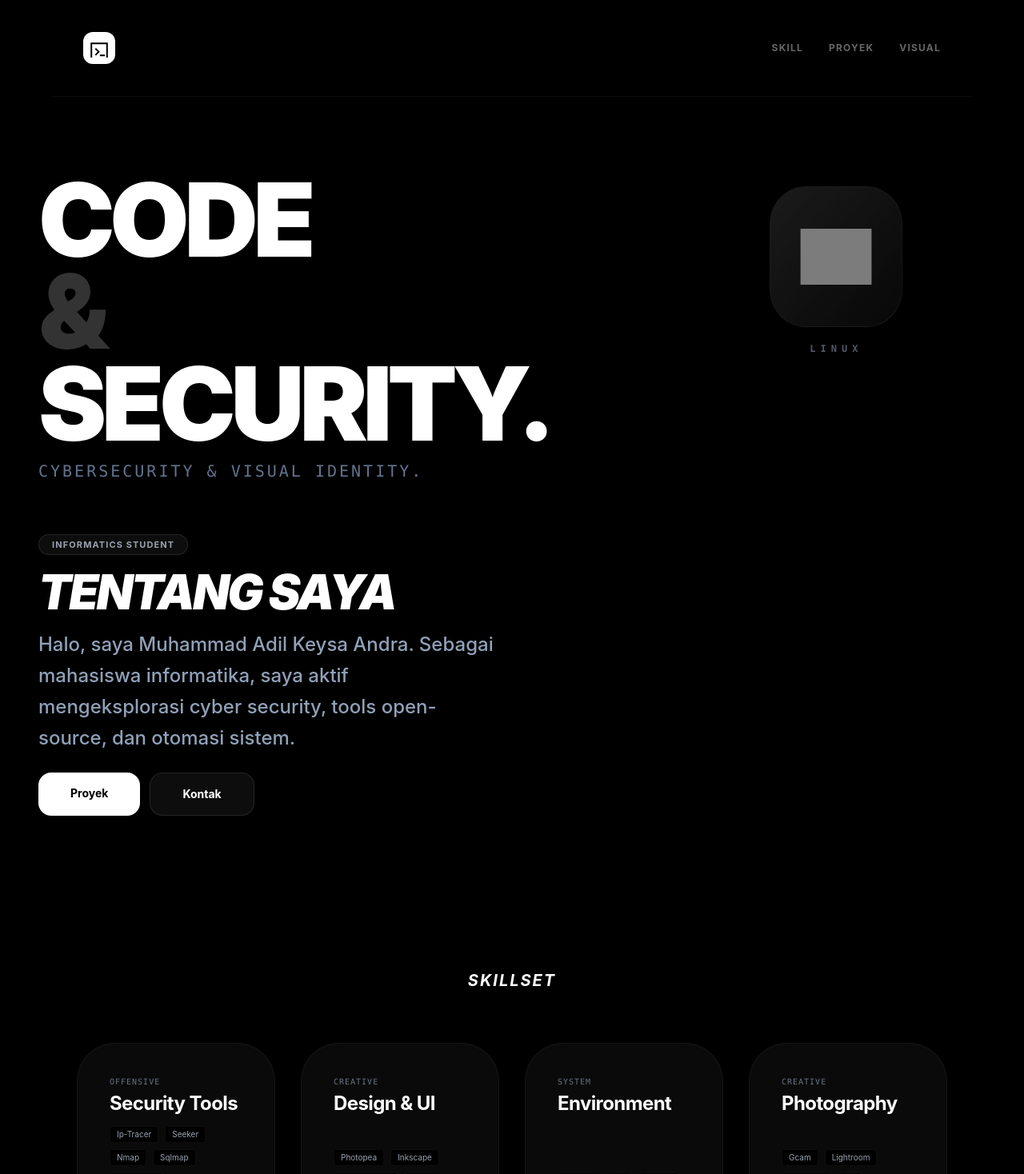
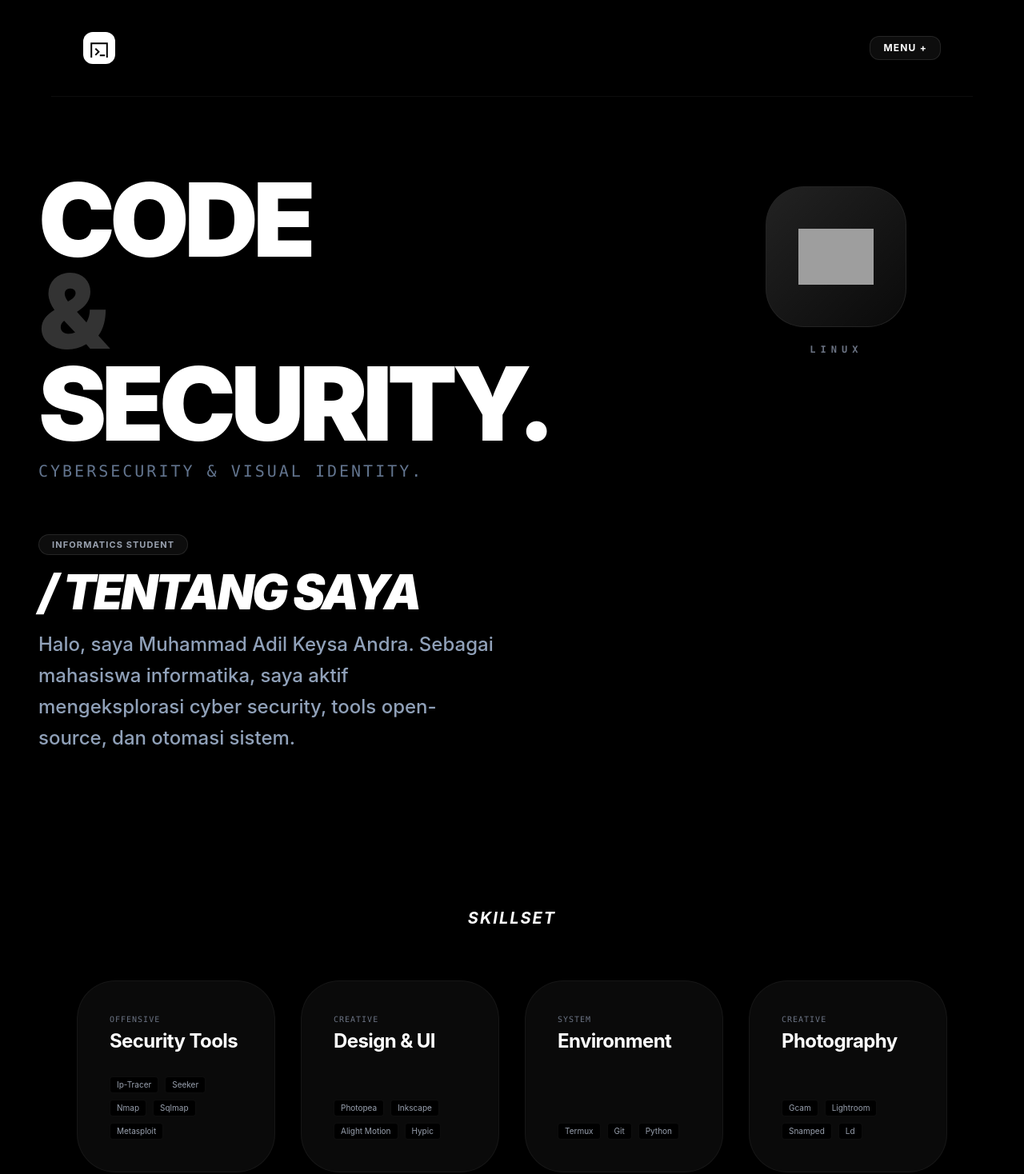
Before and after one commit to ndrmeda-s/porto, a React (Vite) app: page / in a window 1280 px wide. Shown: the top 1468 px of the page at 80% size. Built offline with nearby package versions, Linux system fonts and the light colour scheme; grey boxes are pictures that could not be loaded.

Commit message:
ubah bagian navbar

```diff
--- a/src/App.jsx
+++ b/src/App.jsx
@@ -15,6 +15,8 @@ const RectangleReveal = ({ children }) => (
 
 function App() {
   const [index, setIndex] = useState(0)
+  // State untuk kontrol buka-tutup menu navbar
+  const [menuOpen, setMenuOpen] = useState(false)
 
   const logos = [
     {
@@ -34,24 +36,46 @@ function App() {
   return (
     <div className="min-h-screen bg-[#000000] text-slate-300 font-sans selection:bg-white/20 overflow-x-hidden">
 
-      {/* --- 1. NAV BAR --- */}
+      {/* --- 1. NAV BAR WITH INTERACTIVE DROPDOWN MENU --- */}
       <nav className="p-4 md:p-10 flex justify-between items-center max-w-6xl mx-auto border-b border-white/5 bg-[#000000]/80 backdrop-blur-md sticky top-0 z-50">
+        {/* Logo Favicon */}
         <div className="w-8 h-8 md:w-10 md:h-10 bg-white rounded-xl flex items-center justify-center group cursor-pointer overflow-hidden">
           <svg viewBox="0 0 24 24" className="w-4 h-4 md:w-6 md:h-6" fill="black">
             <path d="M1.2 5.2h21.6v21.6H1.2V5.2zm2 2v17.6h17.6V7.2H3.2zm4.8 4.8l4.8 4.8-4.8 4.8-1.4-1.4 3.4-3.4-3.4-3.4 1.4-1.4zm4.8 8.2h6.4v2H12.8v-2z" />
           </svg>
         </div>
-        <div className="flex gap-4 md:gap-8 text-[9px] md:text-xs font-bold uppercase tracking-widest text-white/40">
-          <a href="#skill" className="hover:text-white transition-colors">Skill</a>
-          <a href="#proyek" className="hover:text-white transition-colors">Proyek</a>
-          <a href="#gallery" className="hover:text-white transition-colors">Visual</a>
+
+        {/* Single Toggled Menu Button */}
+        <div className="relative">
+          <button
+            onClick={() => setMenuOpen(!menuOpen)}
+            className="px-4 py-1.5 bg-white/5 border border-white/10 rounded-xl text-[10px] md:text-xs font-bold uppercase tracking-widest text-white hover:bg-white/10 transition-all active:scale-95"
+          >
+            {menuOpen ? 'Close —' : 'Menu +'}
+          </button>
+
+          {/* Menu Dropdown Overlay */}
+          <AnimatePresence>
+            {menuOpen && (
+              <motion.div
+                initial={{ opacity: 0, y: -10 }}
+                animate={{ opacity: 1, y: 0 }}
+                exit={{ opacity: 0, y: -10 }}
+                className="absolute right-0 mt-3 w-40 bg-[#0a0a0a] border border-white/10 rounded-2xl p-4 shadow-2xl flex flex-col gap-3 z-50 text-right md:text-left"
+              >
+                <a href="#skill" onClick={() => setMenuOpen(false)} className="text-[10px] md:text-xs font-bold uppercase tracking-widest text-white/60 hover:text-white transition-colors">Skill</a>
+                <a href="#proyek" onClick={() => setMenuOpen(false)} className="text-[10px] md:text-xs font-bold uppercase tracking-widest text-white/60 hover:text-white transition-colors">Proyek</a>
+                <a href="#gallery" onClick={() => setMenuOpen(false)} className="text-[10px] md:text-xs font-bold uppercase tracking-widest text-white/60 hover:text-white transition-colors">Visual</a>
+                <a href="#kontak" onClick={() => setMenuOpen(false)} className="text-[10px] md:text-xs font-bold uppercase tracking-widest text-white/60 hover:text-white transition-colors">Kontak</a>
+              </motion.div>
+            )}
+          </AnimatePresence>
         </div>
       </nav>
 
-      {/* --- 2. HERO SECTION (FIXED GRID SYNTAX) --- */}
+      {/* --- 2. HERO SECTION --- */}
       <section className="px-4 md:px-12 py-12 md:py-24 min-h-[85vh] flex flex-col justify-center bg-[#000000]">
         <RectangleReveal>
-          {/* DISINI KUNCINYA LE: Koma diganti spasi [_] biar grid kanan-kiri aktif sempurna */}
           <div className="grid grid-cols-[1.8fr_1fr] md:grid-cols-[2fr_1fr] gap-4 md:gap-16 items-start max-w-7xl mx-auto w-full">
 
             {/* KONTEN KIRI (HEADLINE & TENTANG SAYA) */}
@@ -69,24 +93,15 @@ function App() {
                 </p>
               </div>
 
-              {/* Tentang Saya */}
+              {/* Tentang Saya (Tombol Bawah Sudah Dihapus Bersih) */}
               <div id="tentang" className="text-left space-y-4 max-w-xl">
                 <div className="inline-block px-2.5 py-0.5 md:px-4 md:py-1 rounded-full bg-white/5 border border-white/10 text-gray-400 text-[8px] md:text-[11px] font-bold uppercase tracking-widest">
                   Informatics Student
                 </div>
-                <h2 className="text-lg sm:text-4xl md:text-6xl font-black text-white uppercase tracking-tighter italic">Tentang Saya</h2>
+                <h2 className="text-lg sm:text-4xl md:text-6xl font-black text-white uppercase tracking-tighter italic">/ Tentang Saya</h2>
                 <p className="text-slate-400 text-[11px] sm:text-lg md:text-2xl leading-relaxed font-medium">
                   Halo, saya Muhammad Adil Keysa Andra. Sebagai mahasiswa informatika, saya aktif mengeksplorasi cyber security, tools open-source, dan otomasi sistem.
                 </p>
-
-                <div className="flex gap-3 pt-2">
-                  <a href="#proyek" className="px-4 py-2 md:px-10 md:py-4 bg-white text-black font-bold rounded-xl md:rounded-2xl text-[10px] md:text-sm active:scale-95 transition-all text-center">
-                    Proyek
-                  </a>
-                  <button className="px-4 py-2 md:px-10 md:py-4 bg-white/5 text-white font-bold rounded-xl md:rounded-2xl border border-white/10 text-[10px] md:text-sm active:scale-95 transition-all">
-                    Kontak
-                  </button>
-                </div>
               </div>
 
             </div>
@@ -136,7 +151,7 @@ function App() {
         </RectangleReveal>
       </section>
 
-      {/* --- 3. SKILLSET --- */}
+      {/* --- 3. SKILLSET (FIXED ALIGNMENT BUG WITH MT-AUTO) --- */}
       <section id="skill" className="px-4 md:px-8 py-24 max-w-6xl mx-auto scroll-mt-20">
         <RectangleReveal>
           <h2 className="text-xl font-bold text-white mb-16 text-center uppercase tracking-widest italic">Skillset</h2>
@@ -147,12 +162,13 @@ function App() {
               { cat: "System", title: "Environment", items: ['Termux', 'Git', 'Python'] },
               { cat: "Creative", title: "Photography", items: ['Gcam', 'Lightroom', 'Snamped', 'Ld'] }
             ].map((skill, i) => (
-              <div key={i} className="p-4 md:p-10 bg-[#0a0a0a] border border-white/5 rounded-2xl md:rounded-[3rem] flex flex-col justify-between h-full">
+              <div key={i} className="p-4 md:p-10 bg-[#0a0a0a] border border-white/5 rounded-2xl md:rounded-[3rem] flex flex-col h-full text-left">
                 <div>
                   <p className="text-gray-500 font-mono text-[8px] md:text-[10px] uppercase mb-2 tracking-widest">{skill.cat}</p>
                   <h3 className="text-white font-bold text-xs md:text-2xl mb-4 tracking-tight leading-none">{skill.title}</h3>
                 </div>
-                <div className="flex flex-wrap gap-1 md:gap-2 text-[7px] md:text-[10px] text-gray-400">
+                {/* mt-auto mengunci tag agar selalu nempel rata di bawah card */}
+                <div className="flex flex-wrap gap-1 md:gap-2 text-[7px] md:text-[10px] text-gray-400 mt-auto pt-4">
                   {skill.items.map(item => (
                     <span key={item} className="px-2 py-0.5 bg-black rounded border border-white/5">{item}</span>
                   ))}
@@ -203,8 +219,8 @@ function App() {
         </RectangleReveal>
       </section>
 
-      {/* --- 6. FOOTER --- */}
-      <footer className="py-24 text-center border-t border-white/5 bg-[#000000]">
+      {/* --- 6. FOOTER (KONTAK TARGET) --- */}
+      <footer id="kontak" className="py-24 text-center border-t border-white/5 bg-[#000000]">
         <p className="text-slate-800 text-[8px] md:text-[10px] font-mono tracking-[0.5em] uppercase">
           Built with Termux — 2026
         </p>
```
